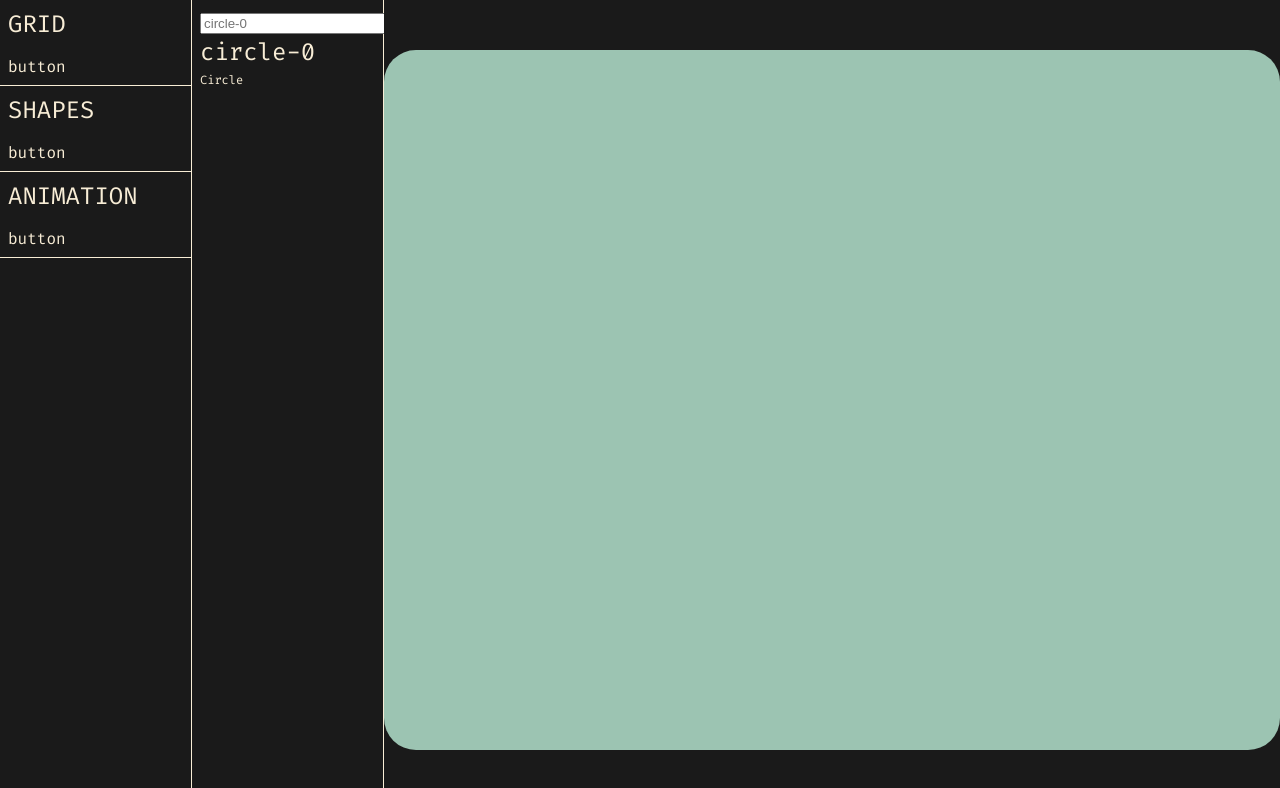
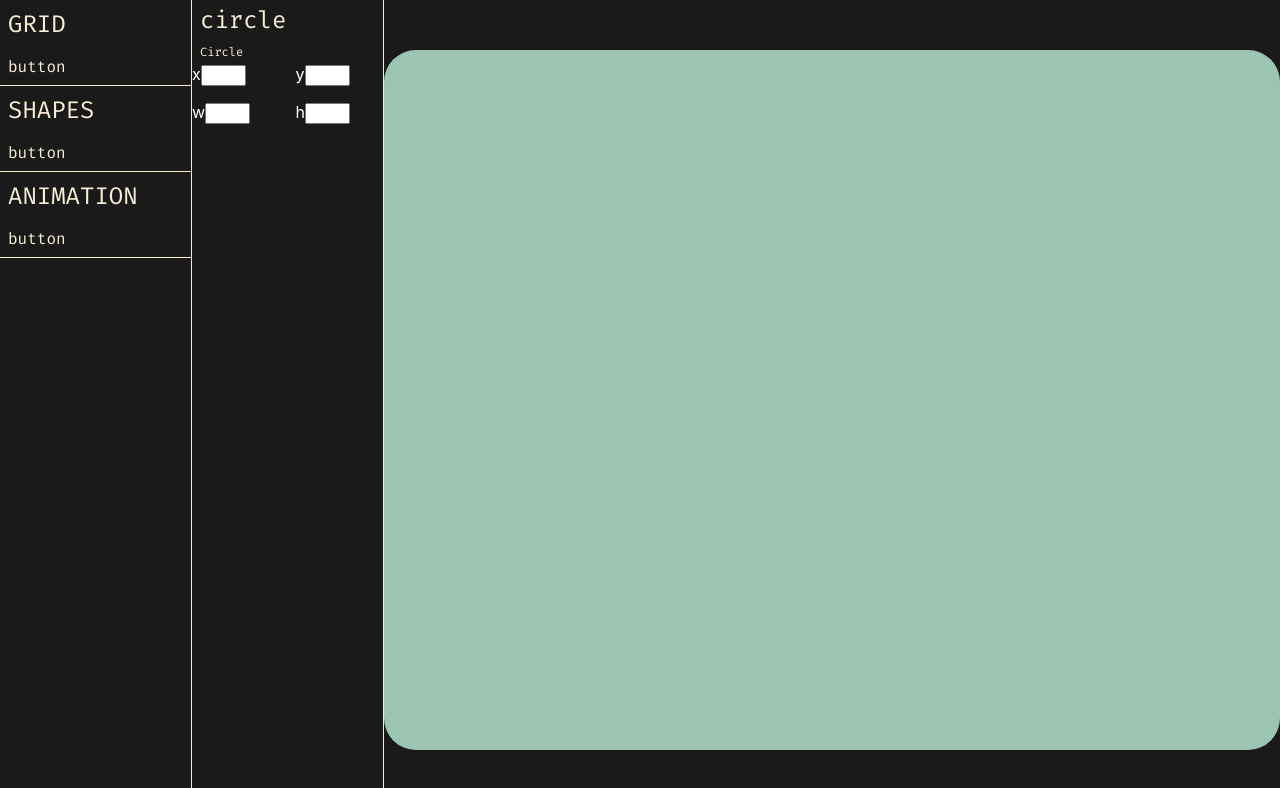
Before and after one commit to MVaden0/Atomic, a Next.js app in the folder frontend/: page /test in a window 1280 px wide. Shown: the top 788 px of the page. Built offline with nearby package versions, Linux system fonts and the light colour scheme.

Commit message:
started work on animation creation page

```diff
--- a/frontend/pages/test.js
+++ b/frontend/pages/test.js
@@ -1,7 +1,15 @@
 import style from '../styles/Test.module.css'
+import { useRef, useEffect, useState} from 'react'
 
 
 export default function Test() {
+const [name, setName] = useState("circle");
+
+    // We need to spread the previous state and change the one we're targeting, so other data cannot be lost.
+    const handleChange = (value) => {
+        setName(value);
+    }
+
   return (
     <div style={{backgroundColor: '#1a1a1a', width: '100vw', height: '100vh', display: 'flex'}}>
         <div style={{ backgroundColor: '#1a1a1a', width: '15vw', height: '100vh', borderRight: '1px solid #f8edd6'}}>
@@ -26,12 +34,39 @@ export default function Test() {
         </div>
         <div style={{ backgroundColor: '#1a1a1a', width: '15vw', height: '100vh', borderRight: '1px solid #f8edd6'}}>
             <div className={style.testTitle}>
-                <input type="text" placeholder="circle-0" />
-                circle-0
+                <input
+                    className={style.testInput}
+                    type="text"
+                    value={name}
+                    onChange={(e) => handleChange(e.target.value)}
+                    spellcheck="false"
+                />
             </div>
             <div className={style.testSubtitle}>
                 Circle
             </div>
+            <div className={style.testGrid}>
+                <div>
+                    <label style={{color: '#ffffff'}} htmlFor="x" >x</label>
+                    <input style={{width: '45px'}} type="text" name="x" id="x"/>
+                </div>
+
+                <div>
+                    <label style={{color: '#ffffff'}} htmlFor="y" >y</label>
+                    <input style={{width: '45px'}} type="text" name="y" id="y"/>
+                </div>
+
+                <div>
+                    <label style={{color: '#ffffff'}} htmlFor="w" >w</label>
+                    <input style={{width: '45px'}} type="text" name="w" id="w"/>
+                </div>
+
+                <div>
+                    <label style={{color: '#ffffff'}} htmlFor="h" >h</label>
+                    <input style={{width: '45px'}} type="text" name="h" id="h"/>
+                </div>
+            </div>
+
         </div>
         <div style={{ backgroundColor: '#1a1a1a', width: '70vw', height: '100vh', display: 'flex', justifyContent: 'center', alignItems: 'center'}}>
             <div style={{ backgroundColor: '#9CC4B2', width: '950px', height: '700px', borderRadius: '2rem'}}>
--- a/frontend/styles/Test.module.css
+++ b/frontend/styles/Test.module.css
@@ -14,11 +14,9 @@
 }
 
 .testTitle {
-  font-family: 'Fira Code', monospace;
-  font-size: 1.5rem;
   color: #f8edd6;
-  padding: .25rem .5rem .25rem .5rem;
   padding-bottom: 0rem;
+  padding: .25rem;
 }
 
 .testSubtitle {
@@ -27,3 +25,29 @@
   color: #f8edd6;
   padding: .25rem .5rem .25rem .5rem;
 }
+
+.testInput {
+  font-family: 'Fira Code', monospace;
+  font-size: 1.5rem;
+  color: #f8edd6;
+  padding: 0;
+  margin: 0;
+  margin-left: .25rem;
+  text-align: left;
+  border: none;
+  background-color: transparent;
+}
+
+.testInput:focus {
+  outline: none;
+}
+
+.testGrid {
+  background-color: '#123def';
+  width: '100%';
+  height: '100px';
+  display: grid;
+  gap: 1rem;
+  grid-template-columns: repeat(2, 1fr);
+  width: 100%;
+}
```
